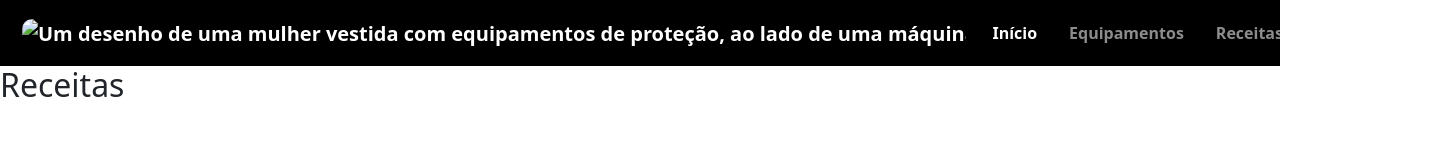
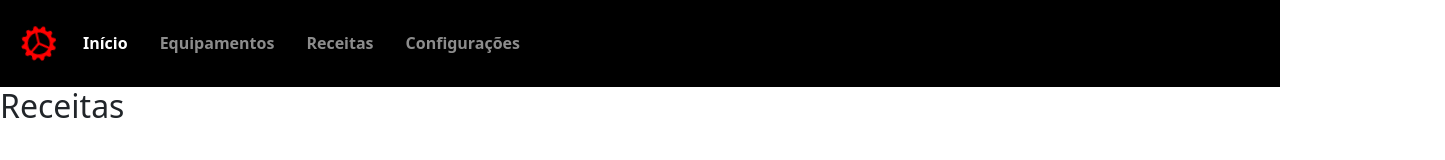
Before and after one commit to wesley-silv/Opera-o-de-m-quinas, a plain HTML site: page Pages/Recitas/index.html in a window 1280 px wide. Shown: the whole page, 1445 px wide, since content can reach past the window. Drawn offline with nearby package versions, Linux system fonts and the light colour scheme.

Commit message:
Criando um animation para o navbar com ícones em movimento rotacional, cada página possui um ícone com movimento diferente.

```diff
--- a/Pages/Recitas/Styles/receitas_navbar.css
+++ b/Pages/Recitas/Styles/receitas_navbar.css
@@ -2,7 +2,17 @@
   margin: 0.2em 0.5em;
   font-weight: bold;
 }
-.navbar a img {
-  border-radius: 10px;
-  width: 50px;
+.bi-gear-wide-connected {
+  color: #ff0000;
+  font-size: 35px;
+  animation: gearrotation 7s infinite linear;
 }
+
+@keyframes gearrotation {
+  from {
+    transform: rotate(0deg);
+  }
+  to {
+    transform: rotate(360deg);
+  }
+}
--- a/Pages/Recitas/index.html
+++ b/Pages/Recitas/index.html
@@ -17,18 +17,22 @@
       integrity="sha384-KK94CHFLLe+nY2dmCWGMq91rCGa5gtU4mk92HdvYe+M/SXH301p5ILy+dN9+nJOZ"
       crossorigin="anonymous"
     />
-
+    <!--Link do Bootstrap Icon CDN-->
+    <link
+      rel="stylesheet"
+      href="https://cdn.jsdelivr.net/npm/bootstrap-icons@1.10.5/font/bootstrap-icons.css"
+    />
+    <!--Link do JQuery CDN do Google-->
+    <script src="https://ajax.googleapis.com/ajax/libs/jquery/3.6.4/jquery.min.js"></script>
     <title>Receitas</title>
   </head>
   <body>
     <!--Navbar-->
     <nav class="navbar navbar-expand-lg bg-black navbar-dark">
       <div class="container-fluid">
-        <a class="navbar-brand" href="../../index.html"
-          ><img
-            src="../../Images/Operação.img"
-            alt="Um desenho de uma mulher vestida com equipamentos de proteção, ao lado de uma máquina."
-        /></a>
+        <a class="navbar-brand" href="../../index.html">
+          <div class="bi-gear-wide-connected"></div>
+        </a>
         <button
           class="navbar-toggler"
           type="button"
@@ -43,7 +47,12 @@
         <div class="collapse navbar-collapse" id="navbarNav">
           <ul class="navbar-nav">
             <li class="nav-item">
-              <a class="nav-link active" aria-current="page" href="../../index.html">Início</a>
+              <a
+                class="nav-link active"
+                aria-current="page"
+                href="../../index.html"
+                >Início</a
+              >
             </li>
             <li class="nav-item">
               <a class="nav-link" href="#">Equipamentos</a>
@@ -58,13 +67,12 @@
         </div>
       </div>
     </nav>
-    <h2>
-      Receitas
-    </h2>
+    <h2 class="receitas">Receitas</h2>
     <script
       src="https://cdn.jsdelivr.net/npm/bootstrap@5.3.0-alpha3/dist/js/bootstrap.min.js"
       integrity="sha384-Y4oOpwW3duJdCWv5ly8SCFYWqFDsfob/3GkgExXKV4idmbt98QcxXYs9UoXAB7BZ"
       crossorigin="anonymous"
     ></script>
+    <script src="main_jquery.js"></script>
   </body>
 </html>
--- /dev/null
+++ b/Pages/Recitas/main_jquery.js
@@ -0,0 +1,7 @@
+$(function () {
+  $('.receitas').on({
+    click: function () {
+      $(this).toggle(2000)
+    }
+  })
+})
--- a/Styles/navbar.css
+++ b/Styles/navbar.css
@@ -2,7 +2,17 @@
   margin: 0.2em 0.5em;
   font-weight: bold;
 }
-.navbar a img {
-  border-radius: 10px;
-  width: 50px;
+.bi-gear-wide-connected {
+  color: #ff0000;
+  font-size: 35px;
+  animation:  gearrotation 7s infinite linear;
 }
+
+@keyframes gearrotation {
+  from {
+    transform: rotatey(0deg);
+  }
+  to {
+    transform: rotatey(360deg);
+  }
+}
```
Also changed, not shown: index.html (+6 -5 lines).
